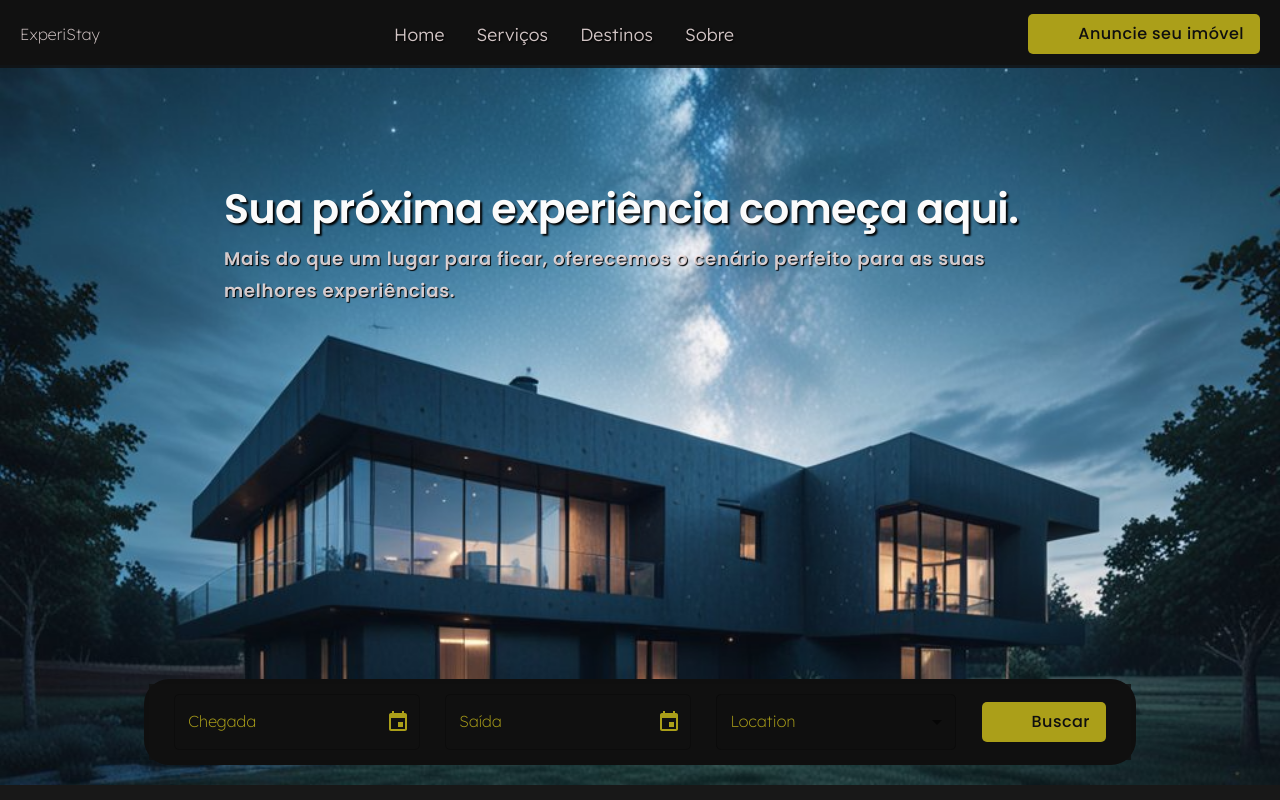
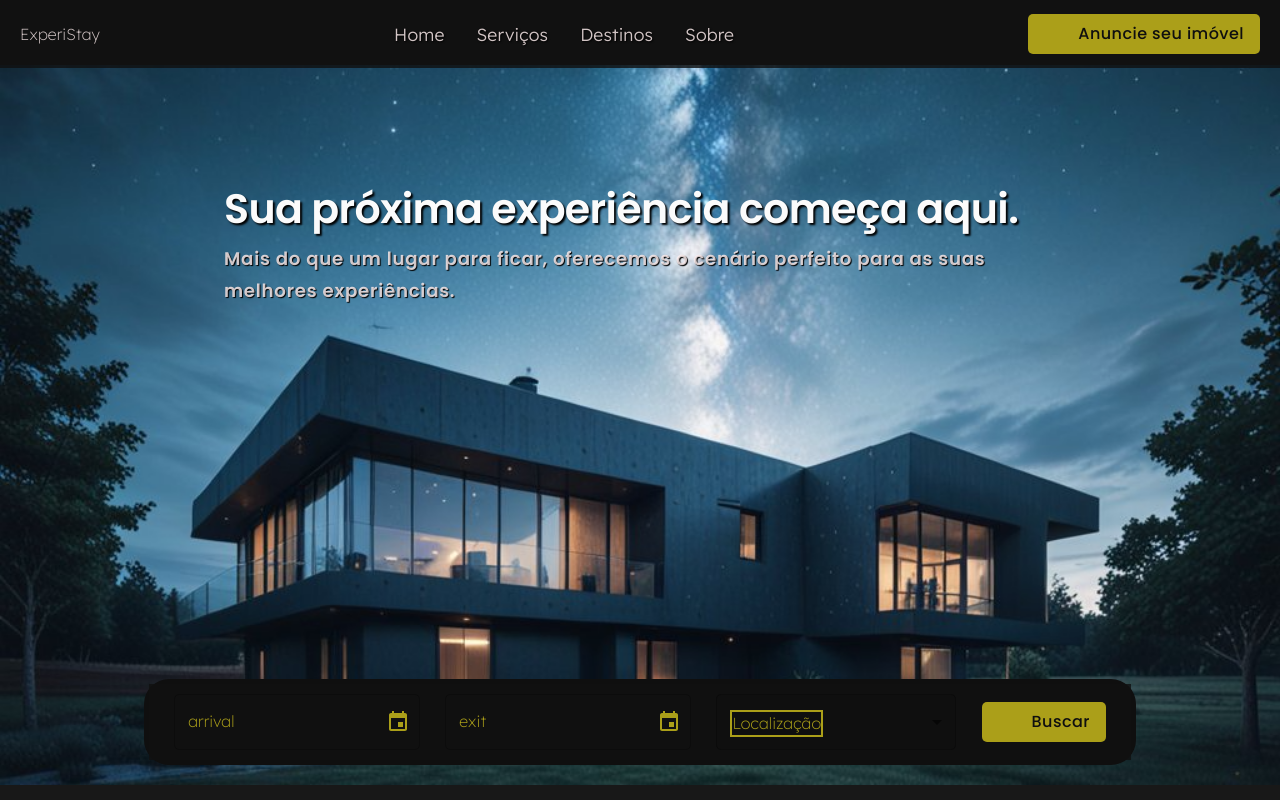
Before and after one commit to Leonardobern10/ExperiStay, a React (Vite) app: page / in a window 1280 px wide. Shown: the top 800 px of the page. Built offline with nearby package versions, Linux system fonts and the light colour scheme; some icons are missing; a web font is replaced by a local one.

Commit message:
add: formularios com react-hook-form

```diff
--- a/package.json
+++ b/package.json
@@ -22,6 +22,7 @@
           "moment": "^2.30.1",
           "react": "^19.1.1",
           "react-dom": "^19.1.1",
+          "react-hook-form": "^7.62.0",
           "react-lazy-load-image-component": "^1.6.3",
           "react-router": "^7.8.1",
           "swiper": "^11.2.10"
--- a/src/components/ButtonCustom.tsx
+++ b/src/components/ButtonCustom.tsx
@@ -8,12 +8,14 @@ export default function ButtonCustom({
      onClick,
      main,
      ref,
+     submit,
 }: ButtonWithIconProps): ReactElement {
      return (
           <Button
                ref={ref}
                variant={main ? 'main' : 'default'}
                onClick={onClick}
+               type={submit ? 'submit' : 'button'}
                startIcon={Icon ? <Icon /> : undefined}>
                {buttonName}
           </Button>
--- a/src/components/InputSelect.tsx
+++ b/src/components/InputSelect.tsx
@@ -1,32 +1,40 @@
 import { FormControl, InputLabel, MenuItem } from '@mui/material';
-import { useState, type ReactElement } from 'react';
-import SelectCustomUI from '@components/ui/InputCustomUI';
+import { type ReactElement } from 'react';
+import SelectCustomUI from '@components/ui/SelectCustomUI';
 
-export default function InputSelect(): ReactElement {
-     const [location, setLocation] = useState<string | null>(null);
-
-     const handleChange = (e: any) => {
-          setLocation(e.target.value);
-     };
-
+export default function InputSelect(props: {
+     value: string | null;
+     onChange: (value: string) => void;
+     label: string;
+}): ReactElement {
      return (
-          <FormControl>
+          <FormControl sx={{ minWidth: 120, maxWidth: '70%' }}>
                <InputLabel
                     sx={{
                          color: (theme) => theme.palette.primary.main,
+                         border: 2,
                     }}
-                    color="secondary"
+                    color="primary"
                     id="demo-simple-select-label">
-                    Location
+                    {props.label}
                </InputLabel>
                <SelectCustomUI
                     labelId="demo-simple-select-label"
                     id="demo-simple-select"
-                    value={location}
-                    label="Age"
-                    onChange={handleChange}>
-                    <MenuItem value={'Rio de Janeiro'}>Rio de Janeiro</MenuItem>
-                    <MenuItem value={'São Paulo'}>São Paulo</MenuItem>
+                    value={props.value}
+                    label={props.label}
+                    onChange={(e: any) => props.onChange(e.target.value)}
+                    MenuProps={{
+                         PaperProps: {
+                              sx: {
+                                   '& .MuiList-root': {
+                                        display: 'block', // força layout vertical
+                                   },
+                              },
+                         },
+                    }}>
+                    <MenuItem value={'RJ'}>Rio de Janeiro</MenuItem>
+                    <MenuItem value={'SP'}>São Paulo</MenuItem>
                     <MenuItem value={'Curitiba'}>Curitiba</MenuItem>
                </SelectCustomUI>
           </FormControl>
--- a/src/components/Presentation/MainContainerDestination.tsx
+++ b/src/components/Presentation/MainContainerDestination.tsx
@@ -1,24 +1,30 @@
 import { Box } from '@mui/material';
-import { useEffect, useState, type ReactElement } from 'react';
+import { type ReactElement } from 'react';
 import { LocalizationProvider } from '@mui/x-date-pickers';
 import { AdapterMoment } from '@mui/x-date-pickers/AdapterMoment';
-import type { Moment } from 'moment';
 import InputSelect from '../InputSelect';
 import DatePickerCustom from '../DatePickerCustom';
 import SearchIcon from '@mui/icons-material/Search';
 import ButtonCustom from '@components/ButtonCustom';
+import type { SearchPropertiesProps } from '../../types/SearchAvailablePropertiesProps';
+import { Controller, useForm, type SubmitHandler } from 'react-hook-form';
 
 export default function ContainerMainDestination(): ReactElement {
-     const [arrival, setArrival] = useState<Moment | null>(null);
-     const [exit, setExit] = useState<Moment | null>(null);
+     const { handleSubmit, control } = useForm<SearchPropertiesProps>({
+          defaultValues: {
+               arrival: null,
+               exit: null,
+               location: '',
+          },
+     });
 
-     useEffect(() => {
-          console.log(arrival, exit);
-     }, [arrival?.format('L'), exit?.format()]);
+     const onSubmit: SubmitHandler<SearchPropertiesProps> = (data) =>
+          console.log(data);
 
      return (
           <LocalizationProvider dateAdapter={AdapterMoment}>
                <Box
+                    onSubmit={handleSubmit(onSubmit)}
                     component="form"
                     sx={{
                          width: '100%',
@@ -35,18 +41,41 @@ export default function ContainerMainDestination(): ReactElement {
                          backgroundColor: (theme) =>
                               theme.palette.background.default,
                     }}>
-                    <DatePickerCustom
-                         label="Chegada"
-                         value={arrival}
-                         onChange={(newArrival) => setArrival(newArrival)}
+                    <Controller
+                         name="arrival"
+                         control={control}
+                         render={({ field }) => (
+                              <DatePickerCustom
+                                   label={field.name}
+                                   value={field.value ?? null}
+                                   onChange={field.onChange}
+                              />
+                         )}
                     />
-                    <DatePickerCustom
-                         label="Saída"
-                         value={exit}
-                         onChange={(newExit) => setExit(newExit)}
+                    <Controller
+                         name="exit"
+                         control={control}
+                         render={({ field }) => (
+                              <DatePickerCustom
+                                   label={field.name}
+                                   value={field.value ?? null}
+                                   onChange={field.onChange}
+                              />
+                         )}
                     />
-                    <InputSelect />
+                    <Controller
+                         name="location"
+                         control={control}
+                         render={({ field }) => (
+                              <InputSelect
+                                   label="Localização"
+                                   onChange={field.onChange}
+                                   value={field.value}
+                              />
+                         )}
+                    />
                     <ButtonCustom
+                         submit
                          main={true}
                          buttonIcon={SearchIcon}
                          buttonName="Buscar"
--- a/src/types/ButtonWithIconProps.ts
+++ b/src/types/ButtonWithIconProps.ts
@@ -6,4 +6,5 @@ export type ButtonWithIconProps = {
      main?: boolean;
      ref?: RefObject<HTMLButtonElement | null>;
      onClick?: () => void;
+     submit?: boolean;
 };
--- /dev/null
+++ b/src/types/SearchAvailablePropertiesProps.ts
@@ -0,0 +1,7 @@
+import type { Moment } from 'moment';
+
+export type SearchPropertiesProps = {
+     arrival: Moment | null;
+     exit: Moment | null;
+     location: string;
+};
```
Also changed, not shown: src/components/ui/SelectCustomUI.ts (renamed from src/components/ui/InputCustomUI.ts), 1 other file (tests, documents, lock files or other folders).
